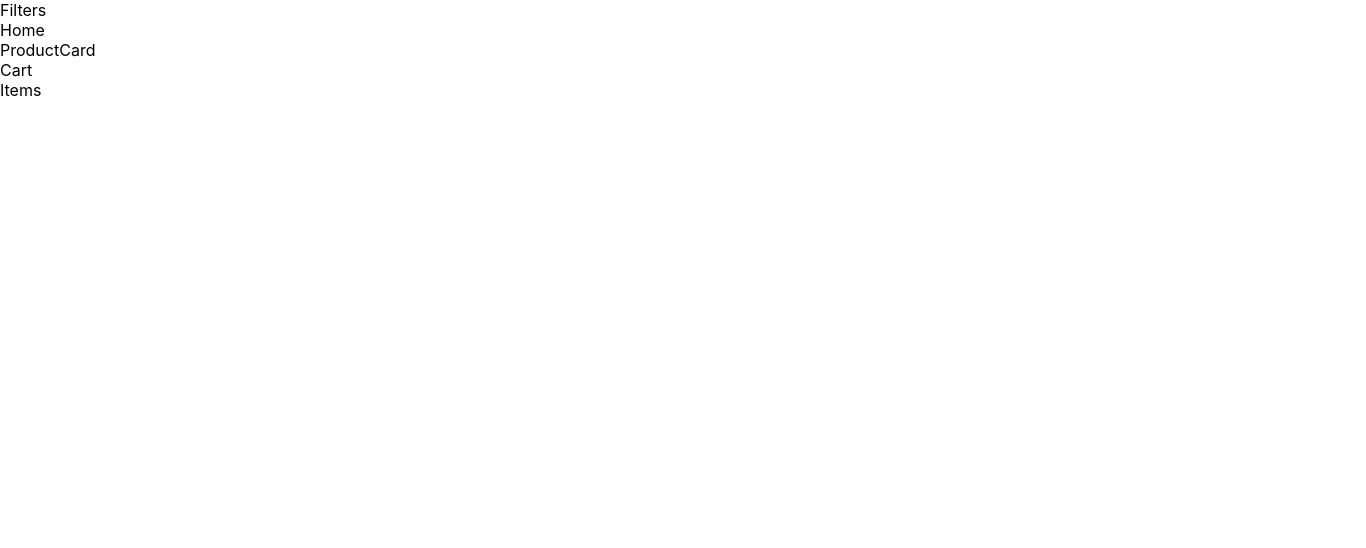
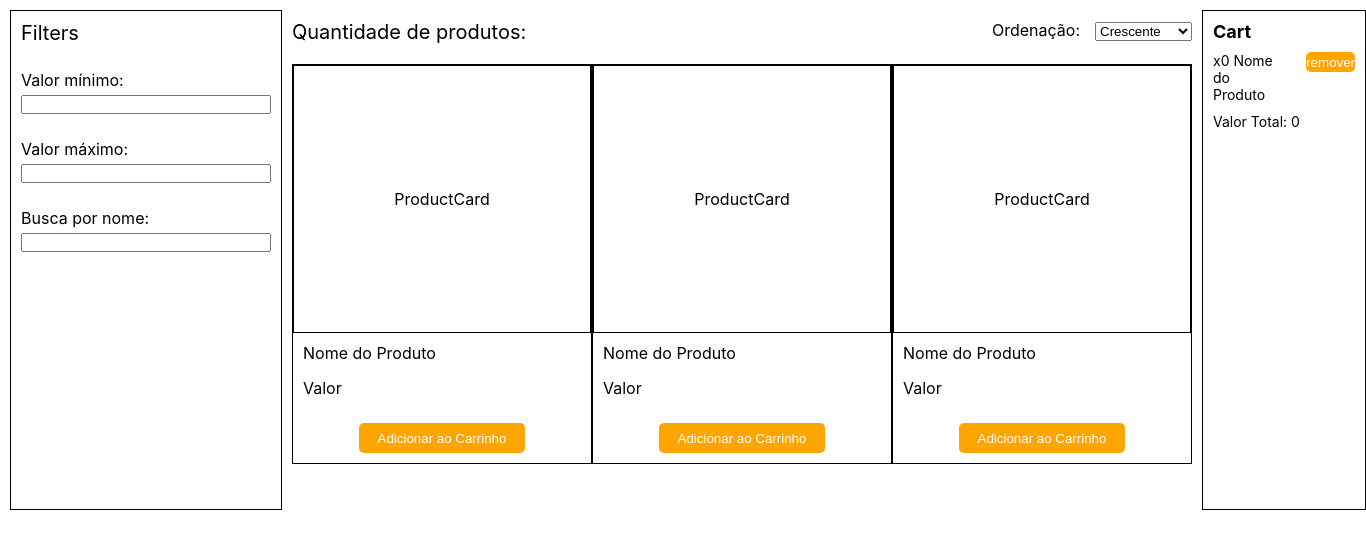
Before and after one commit to BeaMozer/E-commerce, a React (Create React App) app in the folder e-commerce-react/: page / in a window 1280 px wide. Shown: the top 548 px of the page, 1366 px wide, since content can reach past the window. Built offline with nearby package versions, Linux system fonts and the light colour scheme.

Commit message:
[estilo] implementei a estilizacão básica com styled-components

```diff
--- a/e-commerce-react/src/App.js
+++ /dev/null
@@ -1,15 +0,0 @@
-import Filters from "./Components/Filters";
-import Home from "./Components/ProductList/Home";
-import Cart from "./Components/ShoppingCart/Cart";
-
-function App() {
-  return (
-    <>
-      <Filters />
-      <Home />
-      <Cart />
-    </>
-  );
-}
-
-export default App;
--- /dev/null
+++ b/e-commerce-react/src/App.jsx
@@ -0,0 +1,36 @@
+import Filters from "./Components/Filters";
+import Home from "./Components/ProductList/Home";
+import Cart from "./Components/ShoppingCart/Cart";
+import styled, { createGlobalStyle } from "styled-components";
+
+const GlobalStyled = createGlobalStyle`
+  html {
+    font-family: sans-serif;
+    font-size: 62.5%;
+  }
+
+  * {
+    padding: 0;
+    margin: 0;
+    box-sizing: border-box;
+  }
+`;
+const MainContainer = styled.main`
+  height: 100vh;
+  display: grid;
+  grid-template-columns: 1fr 4fr 1fr;
+  margin: 1rem;
+`;
+
+function App() {
+  return (
+    <MainContainer>
+      <GlobalStyled />
+      <Filters />
+      <Home />
+      <Cart />
+    </MainContainer>
+  );
+}
+
+export default App;
--- a/e-commerce-react/src/Components/Filters/index.jsx
+++ b/e-commerce-react/src/Components/Filters/index.jsx
@@ -1,7 +1,22 @@
 import React from "react";
+import { Form } from "./style";
 
 const Filters = () => {
-  return <div>Filters</div>;
+  return (
+    <div>
+      <Form>
+        <legend>Filters</legend>
+        <label htmlFor="min-value">Valor mínimo:</label>
+        <input type="number" id="min-value" />
+
+        <label htmlFor="max-value">Valor máximo:</label>
+        <input type="number" id="max-value" />
+
+        <label htmlFor="search-name">Busca por nome:</label>
+        <input type="number" id="search-name" />
+      </Form>
+    </div>
+  );
 };
 
 export default Filters;
--- a/e-commerce-react/src/Components/Filters/style.jsx
+++ b/e-commerce-react/src/Components/Filters/style.jsx
@@ -0,0 +1,24 @@
+import { styled } from "styled-components";
+
+export const Form = styled.form`
+  font-size: 1.6rem;
+  height: 50rem;
+  border: 1px solid black;
+  display: flex;
+  flex-direction: column;
+
+  padding: 1rem;
+  gap: 0.5rem;
+
+  legend {
+    font-size: 2rem;
+  }
+
+  label {
+    margin-top: 2rem;
+  }
+
+  input {
+    width: 25rem;
+  }
+`;
--- a/e-commerce-react/src/Components/ProductList/Home/ProductCard/index.jsx
+++ b/e-commerce-react/src/Components/ProductList/Home/ProductCard/index.jsx
@@ -1,7 +1,20 @@
 import React from "react";
+import { Card } from "./style";
 
 const ProductCard = () => {
-  return <div>ProductCard</div>;
+  return (
+    <Card>
+      <div className="image-card">
+        <p>ProductCard</p>
+      </div>
+
+      <div className="description-card">
+        <p>Nome do Produto</p>
+        <p>Valor</p>
+        <button>Adicionar ao Carrinho</button>
+      </div>
+    </Card>
+  );
 };
 
 export default ProductCard;
--- a/e-commerce-react/src/Components/ProductList/Home/ProductCard/style.jsx
+++ b/e-commerce-react/src/Components/ProductList/Home/ProductCard/style.jsx
@@ -0,0 +1,37 @@
+import { styled } from "styled-components";
+
+export const Card = styled.div`
+  border: 1px solid black;
+  display: flex;
+  flex-direction: column;
+  height: 40rem;
+  width: 30rem;
+  margin-top: 2rem;
+
+  .image-card {
+    display: flex;
+    justify-content: center;
+    align-items: center;
+    height: 70%;
+    border: 1px solid black;
+  }
+
+  .description-card {
+    display: flex;
+    flex-direction: column;
+    gap: 1.5rem;
+    padding: 1rem;
+
+    button {
+      margin-top: 1rem;
+      width: 60%;
+      height: 3rem;
+      align-self: center;
+      border-radius: 0.5rem;
+      color: white;
+      background-color: orange;
+      border: none;
+      cursor: pointer;
+    }
+  }
+`;
--- a/e-commerce-react/src/Components/ProductList/Home/index.jsx
+++ b/e-commerce-react/src/Components/ProductList/Home/index.jsx
@@ -1,12 +1,28 @@
 import React from "react";
 import ProductCard from "./ProductCard";
+import { Main } from "./style";
 
 const Home = () => {
   return (
-    <div>
-      Home
-      <ProductCard />
-    </div>
+    <Main>
+      <div className="container">
+        <p>Quantidade de produtos:</p>
+
+        <div className="container-order">
+          <label htmlFor="order">Ordenação:</label>
+          <select name="order" id="order">
+            <option value="crescent">Crescente</option>
+            <option value="decreasing">Decrescente</option>
+          </select>
+        </div>
+      </div>
+
+      <div className="cards">
+        <ProductCard />
+        <ProductCard />
+        <ProductCard />
+      </div>
+    </Main>
   );
 };
 
--- a/e-commerce-react/src/Components/ProductList/Home/style.jsx
+++ b/e-commerce-react/src/Components/ProductList/Home/style.jsx
@@ -0,0 +1,24 @@
+import { styled } from "styled-components";
+
+export const Main = styled.div`
+  font-size: 1.6rem;
+  padding: 1rem;
+
+  .container {
+    display: flex;
+    justify-content: space-between;
+
+    p {
+      font-size: 2rem;
+    }
+
+    label {
+      padding-right: 1.5rem;
+    }
+  }
+
+  .cards {
+    display: flex;
+    justify-content: space-around;
+  }
+`;
--- a/e-commerce-react/src/Components/ShoppingCart/Cart/Items/index.jsx
+++ b/e-commerce-react/src/Components/ShoppingCart/Cart/Items/index.jsx
@@ -1,7 +1,13 @@
 import React from "react";
+import { ProductItems } from "./style";
 
 function Items() {
-  return <div>Items</div>;
+  return (
+    <ProductItems>
+      <p>x0 Nome do Produto</p>
+      <button>remover</button>
+    </ProductItems>
+  );
 }
 
 export default Items;
--- a/e-commerce-react/src/Components/ShoppingCart/Cart/Items/style.jsx
+++ b/e-commerce-react/src/Components/ShoppingCart/Cart/Items/style.jsx
@@ -0,0 +1,16 @@
+import { styled } from "styled-components";
+
+export const ProductItems = styled.div`
+  display: flex;
+  gap: 2.5rem;
+
+  button {
+    border-radius: 0.5rem;
+    border: none;
+    cursor: pointer;
+    color: white;
+    background-color: orange;
+    width: 6.5rem;
+    height: 2rem;
+  }
+`;
--- a/e-commerce-react/src/Components/ShoppingCart/Cart/index.jsx
+++ b/e-commerce-react/src/Components/ShoppingCart/Cart/index.jsx
@@ -1,12 +1,14 @@
 import React from "react";
 import Items from "./Items";
+import { Aside } from "./style";
 
 const Cart = () => {
   return (
-    <div>
-      Cart
+    <Aside>
+      <h2>Cart</h2>
       <Items />
-    </div>
+      <p>Valor Total: 0</p>
+    </Aside>
   );
 };
 
--- a/e-commerce-react/src/Components/ShoppingCart/Cart/style.jsx
+++ b/e-commerce-react/src/Components/ShoppingCart/Cart/style.jsx
@@ -0,0 +1,18 @@
+import { styled } from "styled-components";
+
+export const Aside = styled.aside`
+  border: 1px solid black;
+  padding: 1rem;
+  display: flex;
+  flex-direction: column;
+  gap: 1rem;
+  height: 50rem;
+
+  h2 {
+    font-size: 1.8rem;
+  }
+
+  p {
+    font-size: 1.4rem;
+  }
+`;
```
